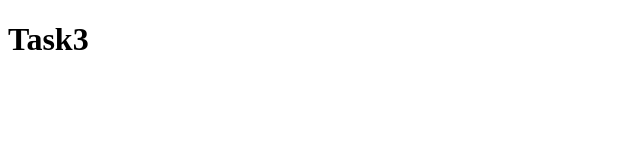
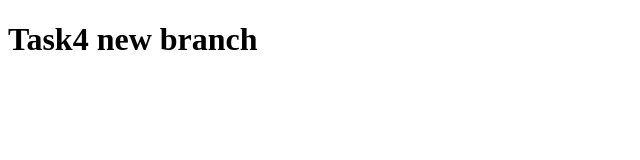
Before and after one commit to Tetianakryvobok/My-project, a plain HTML site: page branch.html in a window 1280 px wide. Shown: the whole page, without its empty margins (0-640 px from the left). Drawn offline with Linux system fonts and the light colour scheme.

Commit message:
Header has changed

```diff
--- a/index.html
+++ b/branch.html
@@ -1,12 +1,15 @@
 <!DOCTYPE html>
 <html lang="en">
+
 <head>
    <meta charset="UTF-8">
    <meta http-equiv="X-UA-Compatible" content="IE=edge">
    <meta name="viewport" content="width=device-width, initial-scale=1.0">
    <title>Homework</title>
 </head>
+
 <body>
-   <h1>Task3</h1>
+   <h1>Task4 new branch</h1>
 </body>
+
 </html>
```
